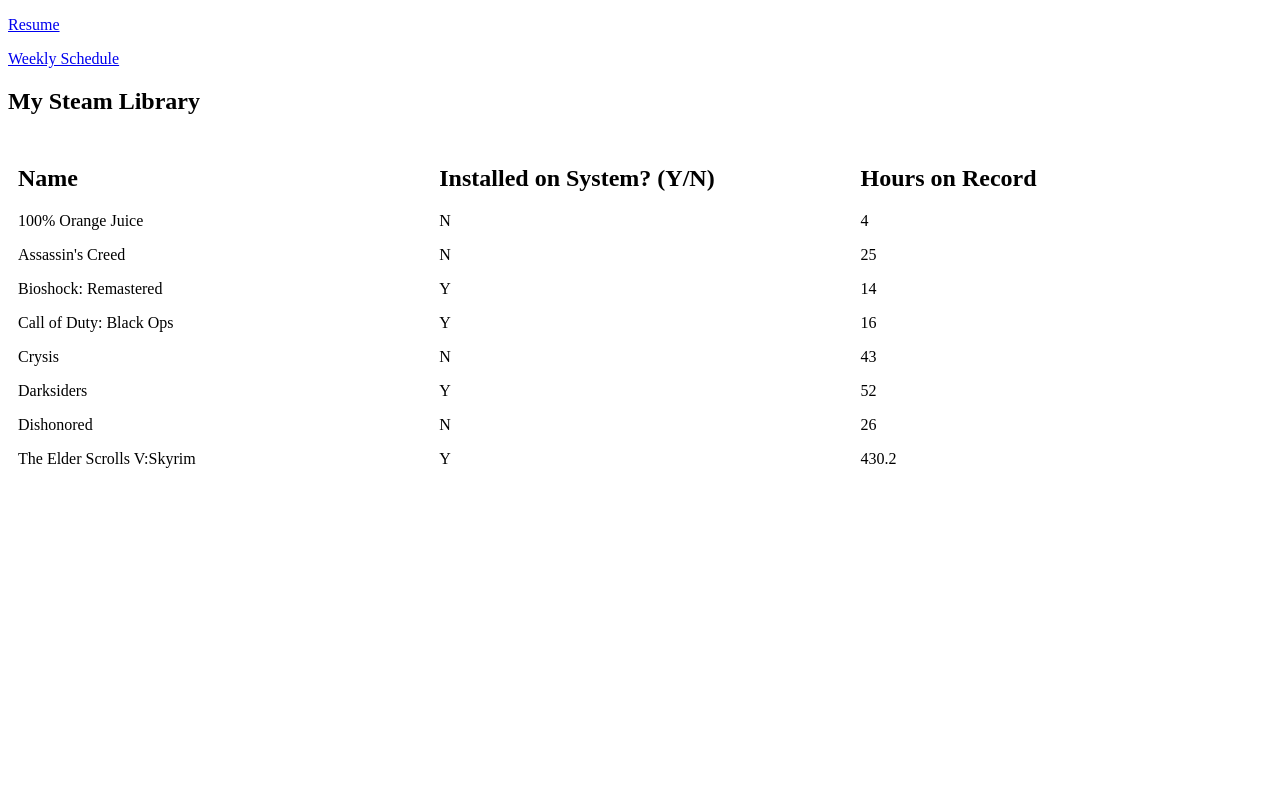
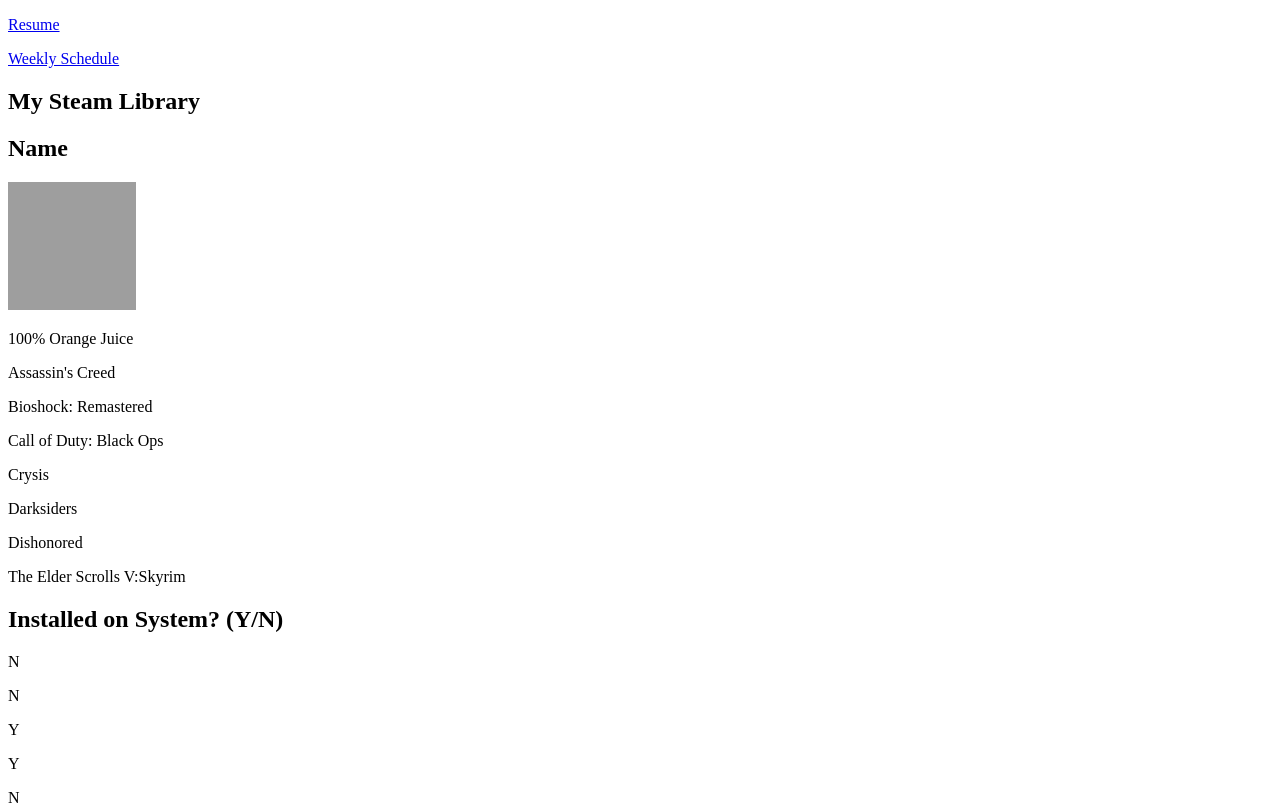
Before and after one commit to Fmutnansky/ITMD361Proj1SteamLib, a plain HTML site: page index.html in a window 1280 px wide. Shown: the top 810 px of the page. Drawn offline with Linux system fonts and the light colour scheme; grey boxes are pictures that could not be loaded.

Commit message:
Update index.html
Removing css formatting and adding one of the images

```diff
--- a/index.html
+++ b/index.html
@@ -1,6 +1,11 @@
 <!DOCTYPE html>
-<html>
+<html lang="en">
 		<head>
+			<meta charset="UTF-8">
+			<title>ITMD-361 Internet Technologies and Web Design</title>
+		</head>
+
+	<body>
 		<p>
 			<a href = "https://fmutnansky.github.io/ITMD361Proj1Resume/">Resume</a>
 		</p>
@@ -9,35 +14,9 @@
 			<a href = "https://fmutnansky.github.io/ITMD361Proj1Schedule/">Weekly Schedule</a>
 		</p>
 
-		<meta name="viewport" content="width=device-width, initial-scale=1">
-		<title>ITMD-361 Internet Technologies and Web Design</title>
-		<style>
-		* {
-		box-sizing: border-box;
-		}
-
-		/* Create three equal columns that floats next to each other */
-		.column {
-			float: left;
-			width: 33.33%;
-			padding: 10px;
-		}
-
-		/* Clear floats after the columns */
-		.row:after {
-			content: "";
-			display: table;
-			clear: both;
-		}
-		</style>
-	</head>
-<body>
-
 		<h2>My Steam Library</h2>
-
-<div class="row">
-  <div class="column">
     			<h2>Name</h2>
+				<img src="https://cdn.cloudflare.steamstatic.com/steam/apps/282800/header.jpg?t=1600465409" alt="100%OrangeJuice" width="128" height="128">
     				<p>100% Orange Juice</p>
 				<p>Assassin's Creed</p>
 				<p>Bioshock: Remastered</p>
@@ -46,8 +25,6 @@
 				<p>Darksiders</p>
 				<p>Dishonored</p>
 				<p>The Elder Scrolls V:Skyrim</p>
-  </div>
-  <div class="column">
     			<h2>Installed on System? (Y/N)</h2>
     				<p>N</p>
 				<p>N</p>
@@ -57,8 +34,6 @@
 				<p>Y</p>
 				<p>N</p>
 				<p>Y</p>
-  </div>
-  <div class="column">
     			<h2>Hours on Record</h2>
     				<p>4</p>
 				<p>25</p>
@@ -68,8 +43,6 @@
 				<p>52</p>
 				<p>26</p>
 				<p>430.2</p></p>
-  </div>
-</div>
 
 	</body>
 </html>
```
Lines whose indentation alone changed are shown as unchanged.
